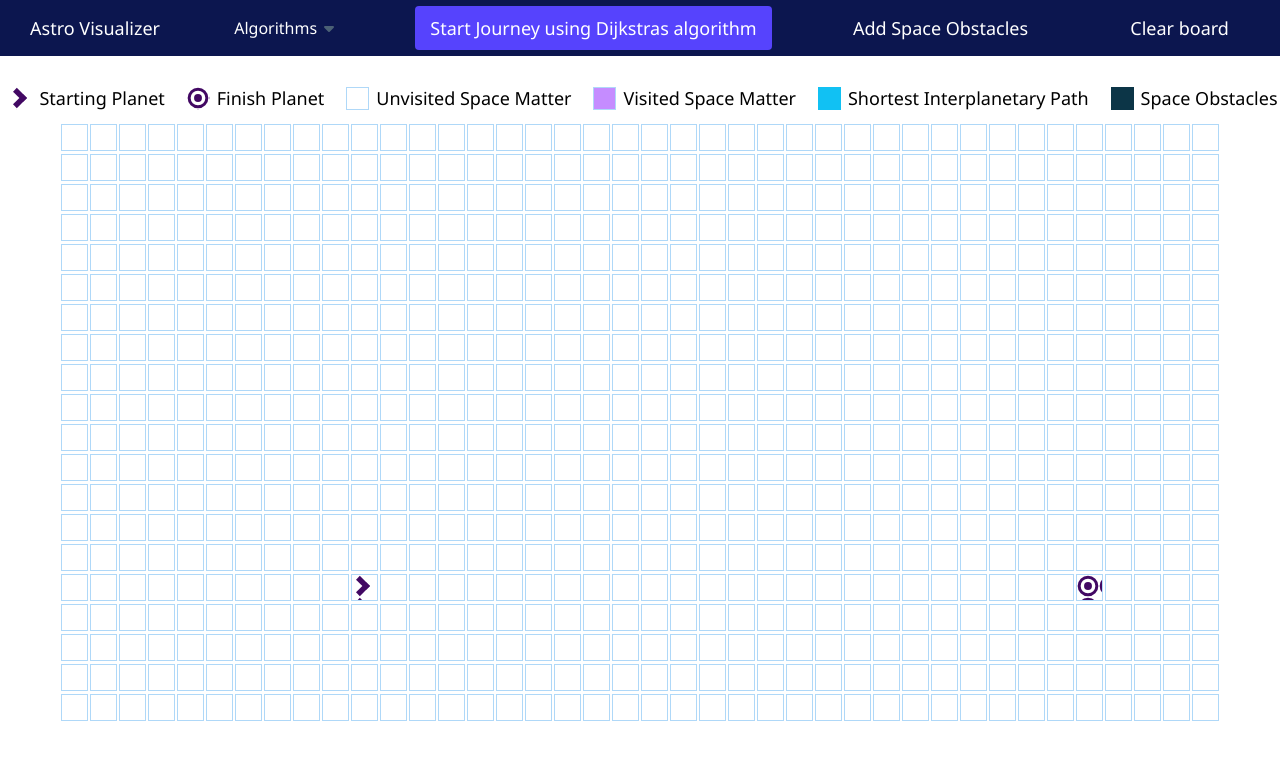
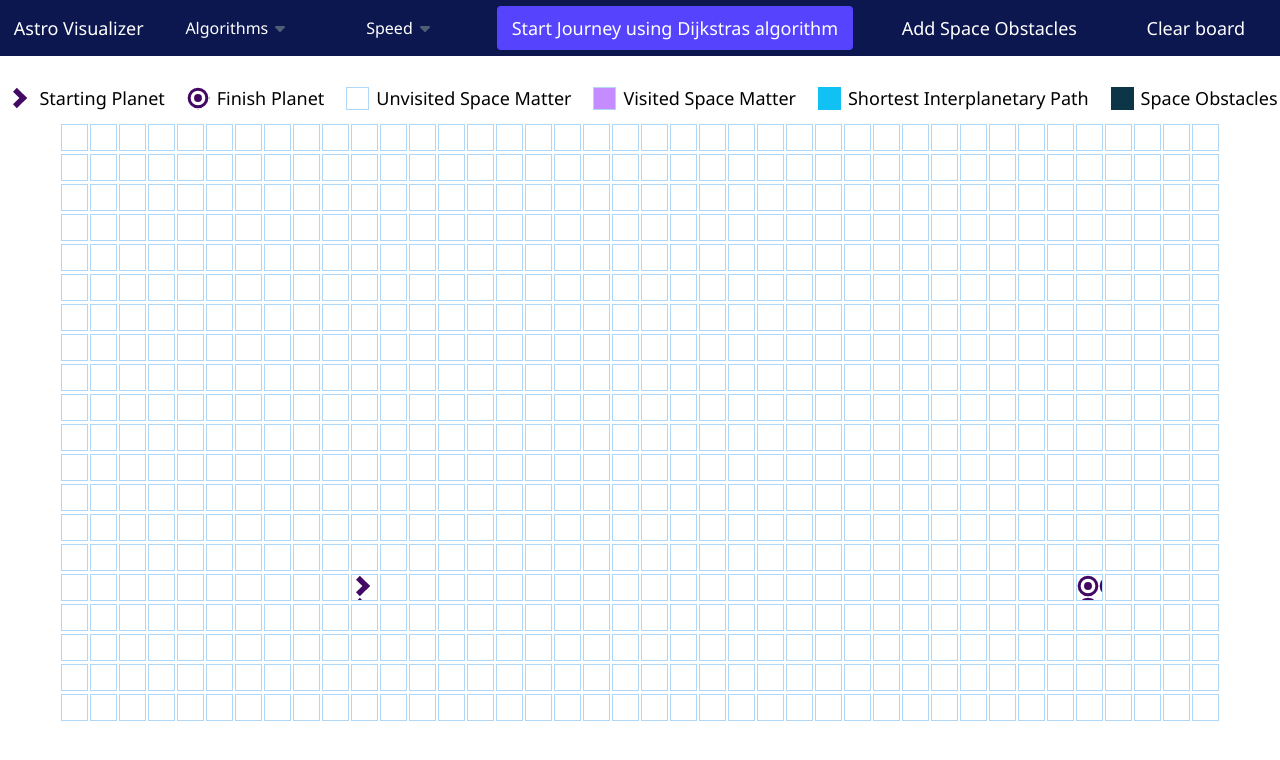
Before and after one commit to bobikenobi12/kompetentnite, a React (Create React App) app in the folder astro-visualizer/: page / in a window 1280 px wide. Shown: the top 760 px of the page. Built offline with nearby package versions, Linux system fonts and the light colour scheme.

Commit message:
Adding Speed selector dropdown

```diff
--- a/astro-visualizer/src/Algorithms/Dijkstras.js
+++ b/astro-visualizer/src/Algorithms/Dijkstras.js
@@ -28,7 +28,7 @@ function updateUnvisitedNeighbors(node, grid) {
 
 function getUnvisitedNeighbors(node, grid) {
 	const neighbors = [];
-	const { col, row } = node;
+	const { col, row } = node
 	if (row > 0) neighbors.push(grid[row - 1][col]);
 	if (row < grid.length - 1) neighbors.push(grid[row + 1][col]);
 	if (col > 0) neighbors.push(grid[row][col - 1]);
--- a/astro-visualizer/src/App.js
+++ b/astro-visualizer/src/App.js
@@ -5,6 +5,10 @@ import "./index.css";
 import Node from "./Node/Node";
 import NavBar from "./NavBar/NavBar";
 import { dijkstra, getNodesInShortestPathOrder } from "./Algorithms/Dijkstras";
+
+const SLOW_SPEED = 60;
+const MEDIUM_SPEED = 30;
+const FAST_SPEED = 10;
 const START_NODE_ROW = 15;
 const START_NODE_COL = 10;
 const FINISH_NODE_ROW = 15;
@@ -19,6 +23,24 @@ export default function App() {
   const [startNodeCol, setStartNodeCol] = useState(10);
   const [finishNodeRow, setFinishNodeRow] = useState(15);
   const [finishNodeCol, setFinishNodeCol] = useState(35);
+  const [speed, setSpeed] = useState(60);
+  const setNumberSpeed = (speedAsText) => {
+    let speedAsNumber = SLOW_SPEED;
+    switch (speedAsText) {
+      case "Fast":
+        speedAsNumber = FAST_SPEED;
+        break;
+      case "Medium":
+        speedAsNumber = MEDIUM_SPEED;
+        break;
+      case "Slow":
+        speedAsNumber = SLOW_SPEED;
+        break;
+      default:
+        throw new Error(`${speedAsText} is unknown`);
+    }
+    setSpeed(speedAsNumber);
+  };
   useEffect(() => {
     const grid = getInitialGrid();
     setGrid(grid);
@@ -71,20 +93,19 @@ export default function App() {
       getNewGridWithFinishToggled(grid, row, col);
     }
   };
-
   const animateDijkstra = (visitedNodesInOrder, NodesInShortestPathOrder) => {
     for (let i = 0; i <= visitedNodesInOrder.length; i++) {
       if (i === visitedNodesInOrder.length) {
         setTimeout(() => {
           animateShortestPath(NodesInShortestPathOrder);
-        }, 10 * i);
+        }, speed * i);
         return;
       }
       setTimeout(() => {
         const node = visitedNodesInOrder[i];
         document.getElementById(`node-${node.row}-${node.col}`).className =
           "node node-visited";
-      }, 10 * i);
+      }, speed * i);
     }
   };
 
@@ -101,7 +122,6 @@ export default function App() {
   const visualizeDijkstra = () => {
     const startNode = grid[startNodeRow][startNodeCol];
     const finishNode = grid[finishNodeRow][finishNodeCol];
-    console.log(startNode, finishNode);
     const visitedNodesInOrder = dijkstra(grid, startNode, finishNode);
     const nodesInShortestPathOrder = getNodesInShortestPathOrder(finishNode);
     animateDijkstra(visitedNodesInOrder, nodesInShortestPathOrder);
@@ -111,6 +131,7 @@ export default function App() {
       <NavBar
         visualizeDijkstra={visualizeDijkstra}
         setObstacles={setObstacles}
+        setSpeed={setNumberSpeed}
       />
       <div className="grid">
         {grid.map((row, rowInx) => {
--- a/astro-visualizer/src/NavBar/Dropdown/Dropdown.js
+++ b/astro-visualizer/src/NavBar/Dropdown/Dropdown.js
@@ -6,7 +6,7 @@ import "./Dropdown.css";
 import { FontAwesomeIcon } from "@fortawesome/react-fontawesome";
 import { faCaretDown } from "@fortawesome/free-solid-svg-icons";
 
-export const Dropdown = ({ setSelected }) => {
+export const Dropdown = ({ setSelected, labels, title }) => {
   const [isOpen, setOpen] = useState(false);
   const [clickedOutside, setClickedOutside] = useState(false);
 
@@ -41,45 +41,33 @@ export const Dropdown = ({ setSelected }) => {
       ref={myRef}
     >
       <div className="dropdown-title">
-        Algorithms
+        {title}
         <FontAwesomeIcon className="dropdown-title--icon" icon={faCaretDown} />
       </div>
-      {clickedOutside ? null : isOpen ? <Items setSelected={setSelected}/> : null}
+      {clickedOutside ? null : isOpen ? <Items setSelected={setSelected} labels={labels}/> : null}
     </div>
   );
 };
 
-const Items = ({ setSelected }) => {
+const Items = ({ setSelected, labels }) => {
   const handleOnClick = (e) => {
     setSelected(e.target.textContent);
-    return null;
   };
   return (
     <div className={"dropdown-items"}>
-      <div
+      {labels.map((label,labelIdx) => {
+        return (
+        <div
         className="dropdown-item"
         onClick={(e) => {
           handleOnClick(e);
         }}
+        key={labelIdx}
       >
-        Dijkstras
+        {label}
       </div>
-      <div
-        className="dropdown-item"
-        onClick={(e) => {
-          handleOnClick(e);
-        }}
-      >
-        A*
-      </div>
-      <div
-        className="dropdown-item"
-        onClick={(e) => {
-          handleOnClick(e);
-        }}
-      >
-        Swarm
-      </div>
+        );
+      })}
     </div>
   );
 };
--- a/astro-visualizer/src/NavBar/NavBar.js
+++ b/astro-visualizer/src/NavBar/NavBar.js
@@ -3,7 +3,12 @@ import "./NavBar.css";
 import { useState } from "react";
 import { Dropdown } from "./Dropdown/Dropdown";
 
-export default function NavBar({ visualizeDijkstra, setObstacles }) {
+const ALGORITHM_LABELS = ["Dijkstra", "A*", "Swarm"];
+const SPEED_LABELS = ["Slow", "Medium", "Fast"];
+const ALGORITHMS_TITLE = "Algorithms";
+const SPEED_TITLE = "Speed";
+
+export default function NavBar({ visualizeDijkstra, setObstacles, setSpeed }) {
   const [selected, setSelected] = useState("Dijkstras");
   const [isClicked, setClicked] = useState(false);
   const refreshPage = () => {
@@ -19,7 +24,18 @@ export default function NavBar({ visualizeDijkstra, setObstacles }) {
         <button className="controls-logo" onClick={refreshPage}>
           Astro Visualizer
         </button>
-        <Dropdown className="controls-algorithms" setSelected={setSelected} />
+        <Dropdown
+          className="controls-algorithms"
+          setSelected={setSelected}
+          labels={ALGORITHM_LABELS}
+          title={ALGORITHMS_TITLE}
+        />
+        <Dropdown
+          className="controls-algorithms"
+          setSelected={setSpeed}
+          labels={SPEED_LABELS}
+          title={SPEED_TITLE}
+        />
         <button className="controls-visualize" onClick={visualizeDijkstra}>
           Start Journey using {selected} algorithm
         </button>
```
Also changed, not shown: 1 other file (tests, documents, lock files or other folders).
